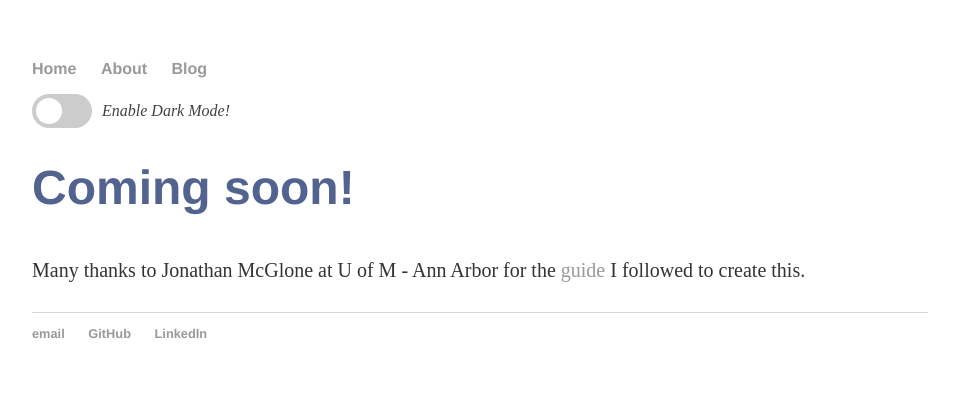
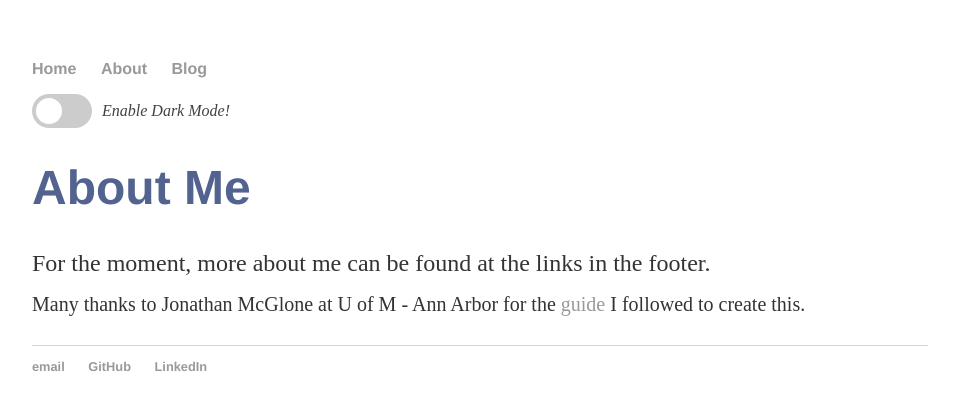
Before and after one commit to twop0intfive/twop0intfive.github.io, a Jekyll site: the page built from about/index.html, in a window 1280 px wide. Shown: the top 410 px of the page, without its empty margins (160-1119 px from the left). Built offline with Jekyll 4.4.1, drawn with Linux system fonts in a browser that asks for light colours.

Commit message:
20190421 - about update

```diff
--- a/about/index.html
+++ b/about/index.html
@@ -4,6 +4,7 @@ title: About twop0intfive
 ---
 
 <div class="blurb">
-	<h1>Coming soon!</h1>
-	<p><sub>Many thanks to Jonathan McGlone at U of M - Ann Arbor for the <a href="http://jmcglone.com/guides/github-pages/">guide</a> I followed to create this.</sub></p>
+	<h1>About Me</h1>
+	<p>For the moment, more about me can be found at the links in the footer.<br>
+		<sub>Many thanks to Jonathan McGlone at U of M - Ann Arbor for the <a href="http://jmcglone.com/guides/github-pages/">guide</a> I followed to create this.</sub></p>
 </div><!-- /.blurb -->
```
